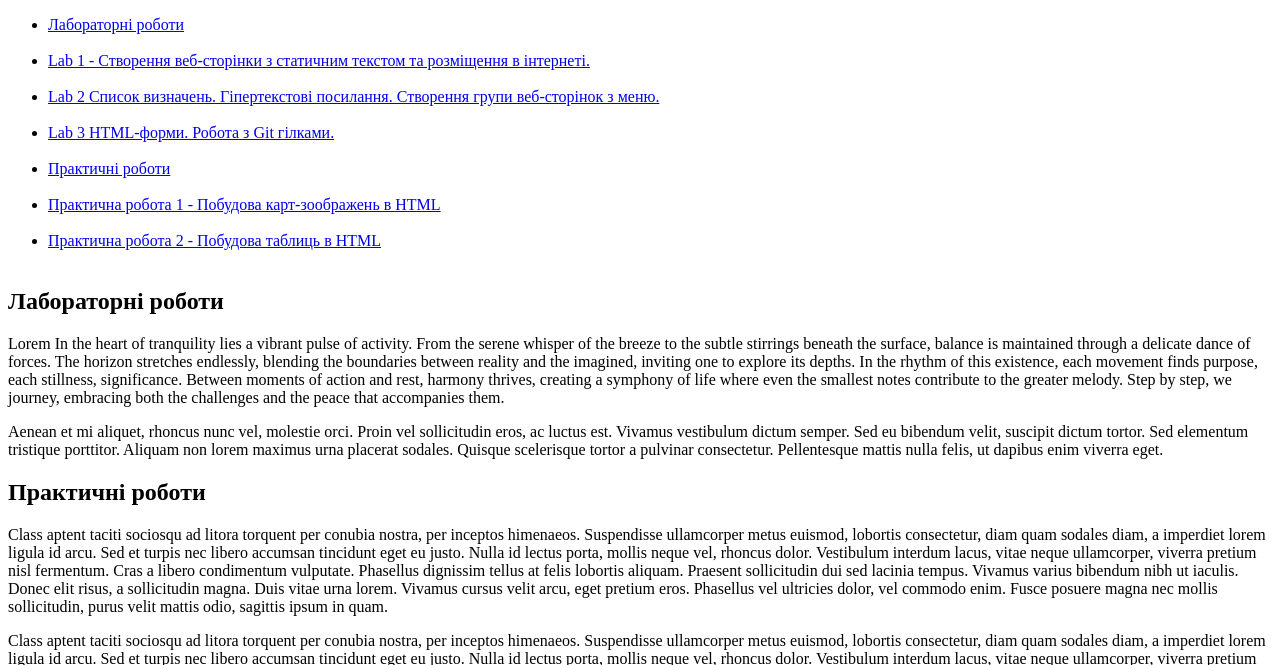
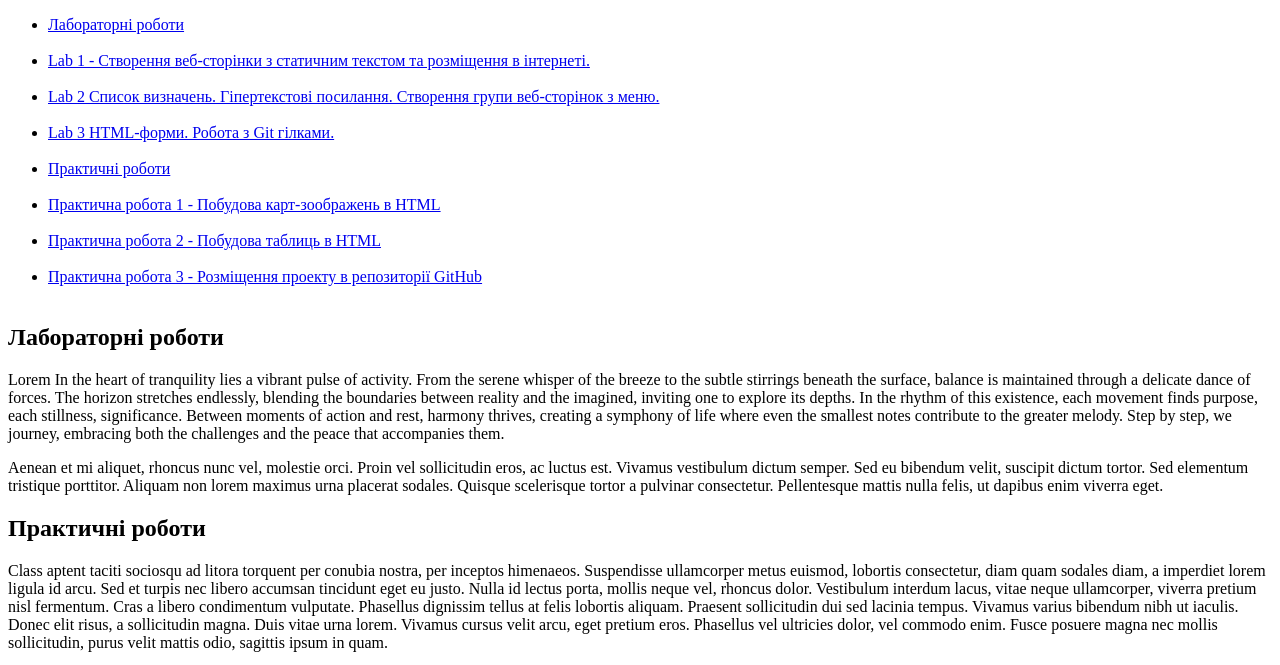
Before and after one commit to labik2/college_PII, a plain HTML site: page index.html in a window 1280 px wide. Shown: the part 86-751 px from the top of the page. Drawn offline with Linux system fonts and the light colour scheme.

Commit message:
Update index.html

```diff
--- a/index.html
+++ b/index.html
@@ -18,6 +18,7 @@
 					    <li><a href=index.html >Практичні роботи</a> </li> <br>
 						<li><a href=/pw1/index.html >Практична робота 1 - Побудова карт-зоображень в HTML</a> </li> <br>
 							<li><a href= /pw2/index.html >Практична робота 2 - Побудова таблиць в HTML</a></li> <br>
+		                                            <li><a href= /pw3/index.html >Практична робота 3 - Розміщення проекту в репозиторії GitHub </a></li> <br>
 	</ul></nav>
 <main>
 	<article>
```
